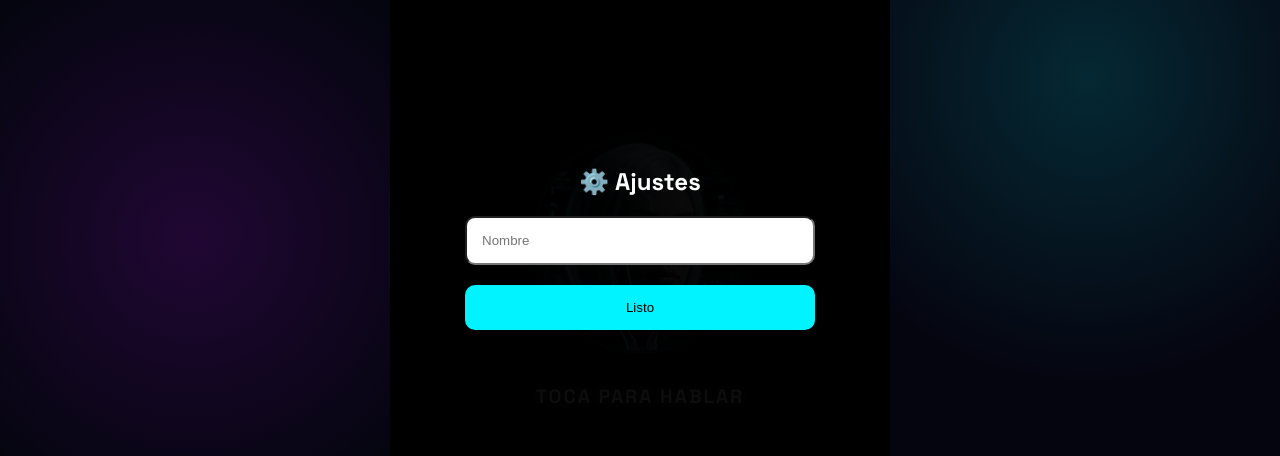
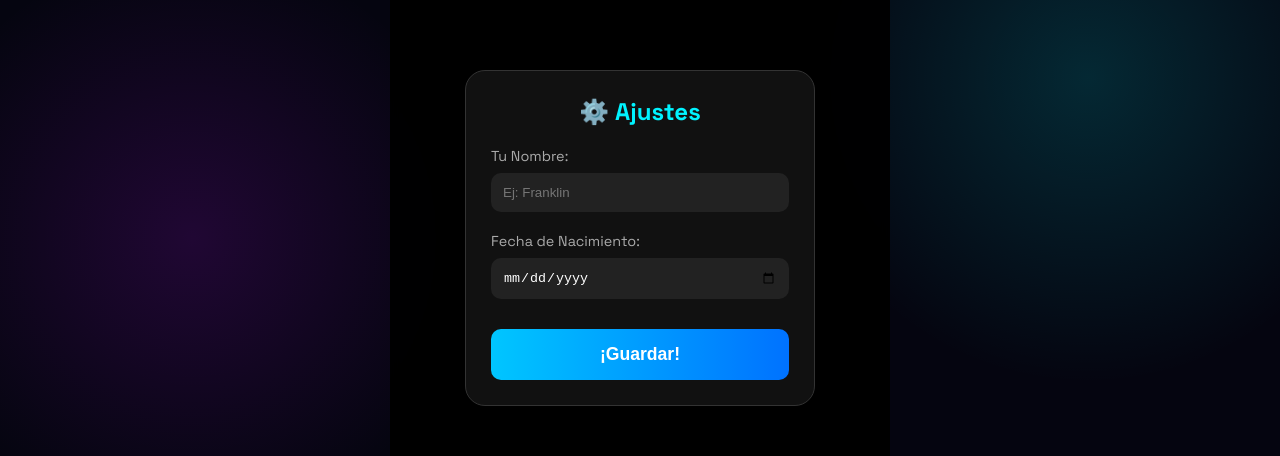
Before and after one commit to venezposible-max/ia_movil, a React (Vite) app: page / in a window 1280 px wide. Both pictures are taken after a click on the button "⚙️". Shown: the part 162-618 px from the top of the page. Built offline with nearby package versions, Linux system fonts and the light colour scheme; no server answers.

Commit message:
UI: Add Date of Birth Field / Optimize Settings

```diff
--- a/src/App.jsx
+++ b/src/App.jsx
@@ -420,10 +420,32 @@ export default function App() {
                     position: 'fixed', top: 0, left: 0, width: '100%', height: '100dvh',
                     background: 'rgba(0,0,0,0.95)', zIndex: 99999, display: 'flex', justifyContent: 'center', alignItems: 'center'
                 }}>
-                    <div style={{ width: '85%', maxWidth: '350px', color: '#fff', textAlign: 'center' }}>
-                        <h2>⚙️ Ajustes</h2>
-                        <input type="text" value={userName} onChange={e => setUserName(e.target.value)} placeholder="Nombre" style={{ width: '100%', padding: '15px', marginBottom: '20px', borderRadius: '10px' }} />
-                        <button onClick={() => setShowSettings(false)} style={{ width: '100%', padding: '15px', background: '#00f3ff', border: 'none', borderRadius: '10px' }}>Listo</button>
+                    <div style={{ width: '85%', maxWidth: '350px', color: '#fff', textAlign: 'left', background: '#111', padding: '25px', borderRadius: '20px', border: '1px solid #333' }}>
+                        <h2 style={{ textAlign: 'center', margin: '0 0 20px 0', color: '#00f3ff' }}>⚙️ Ajustes</h2>
+
+                        <label style={{ display: 'block', marginBottom: '8px', color: '#aaa', fontSize: '0.9rem' }}>Tu Nombre:</label>
+                        <input
+                            type="text"
+                            value={userName}
+                            onChange={e => setUserName(e.target.value)}
+                            placeholder="Ej: Franklin"
+                            style={{ width: '100%', padding: '12px', marginBottom: '20px', borderRadius: '10px', border: 'none', background: '#222', color: '#fff' }}
+                        />
+
+                        <label style={{ display: 'block', marginBottom: '8px', color: '#aaa', fontSize: '0.9rem' }}>Fecha de Nacimiento:</label>
+                        <input
+                            type="date"
+                            value={userBirthDate}
+                            onChange={e => setUserBirthDate(e.target.value)}
+                            style={{ width: '100%', padding: '12px', marginBottom: '30px', borderRadius: '10px', border: 'none', background: '#222', color: '#fff' }}
+                        />
+
+                        <button
+                            onClick={() => setShowSettings(false)}
+                            style={{ width: '100%', padding: '15px', background: 'linear-gradient(90deg, #00c6ff, #0072ff)', color: '#fff', border: 'none', borderRadius: '10px', fontWeight: 'bold', fontSize: '1.1rem', cursor: 'pointer' }}
+                        >
+                            ¡Guardar!
+                        </button>
                     </div>
                 </div>
             )}
```
